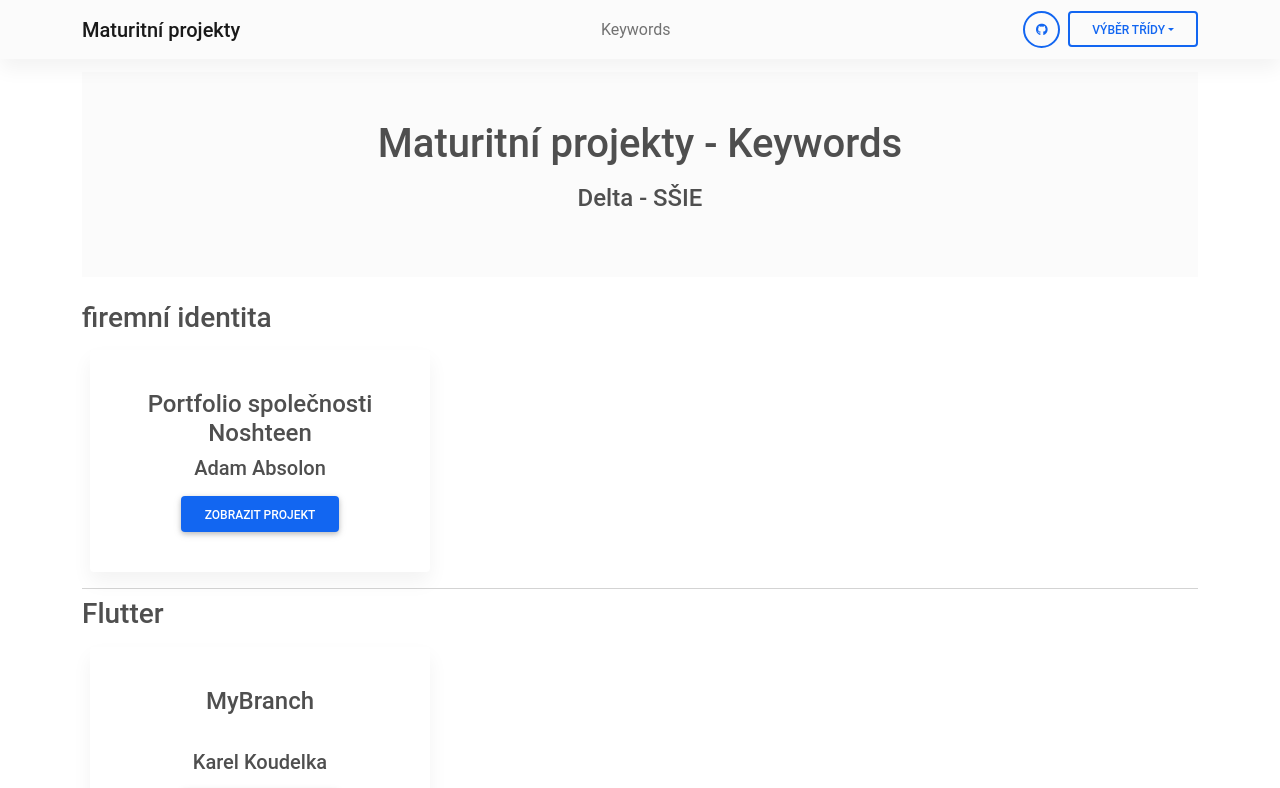
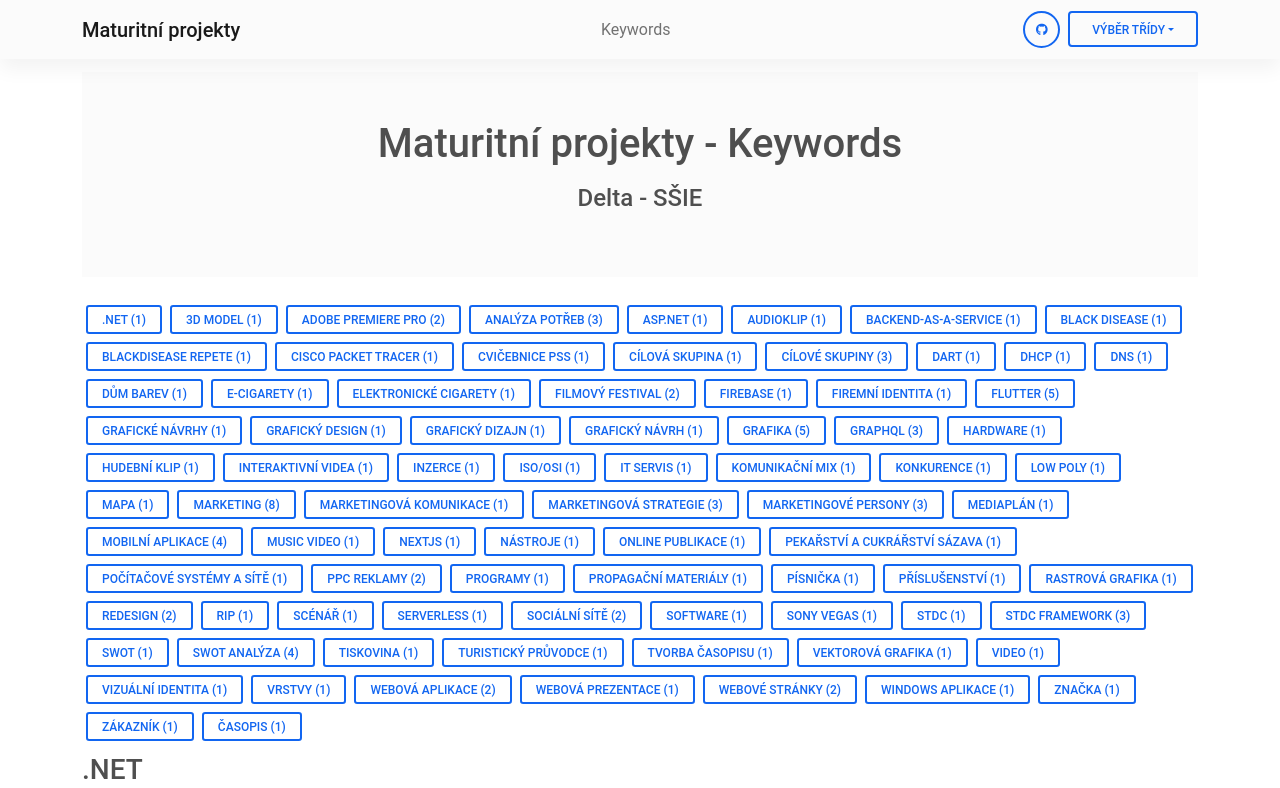
Before and after one commit to kkoudelka/delta-project-list, a Next.js app: page /keywords in a window 1280 px wide. Shown: the top 788 px of the page. Built offline with nearby package versions, Linux system fonts and the light colour scheme.

Commit message:
fix: keywords

```diff
--- a/components/project-card/project-card.tsx
+++ b/components/project-card/project-card.tsx
@@ -12,8 +12,9 @@ const TridaCard: React.FC<IProps> = ({ project, tridaBaseUrl }) => {
   }.${tridaBaseUrl}${project.inRoot ? "" : "/maturita"}`;
 
   return (
-    <div className="card m-2 py-4 text-center">
-      <div className="card-body">
+    <div className="p-2 py-4 h-100">
+      <div className="card text-center h-100">
+        <div className="card-body h-100">
           <h4 className="card-title" style={{ minHeight: 55 }}>
             {project.title}
           </h4>
@@ -26,6 +27,7 @@ const TridaCard: React.FC<IProps> = ({ project, tridaBaseUrl }) => {
           </a>
         </div>
       </div>
+    </div>
   );
 };
 
--- a/pages/keywords.tsx
+++ b/pages/keywords.tsx
@@ -30,11 +30,25 @@ const KeywordPage: React.FC<IProps> = ({ keywordProjects }) => {
             </Link>
           </div>
 
+          <div className="list-group list-group-horizontal flex-wrap list-group-flush">
+            {keywordProjects.map((x, i) => (
+              <div key={i} className="px-1 py-1">
+                <Link key={i} href={`#keyword-${i}`} passHref>
+                  <div className="btn btn-sm btn-outline-primary">
+                    {x.keyword} ({x.projects.length ?? 0})
+                  </div>
+                </Link>
+              </div>
+            ))}
+          </div>
+
           {keywordProjects.map((a, i) => (
             <div key={i}>
               <div className="row my-2">
                 <div className="col-12">
-                  <h3 className="h3-responsive">{a.keyword}</h3>
+                  <h3 className="h3-responsive" id={`keyword-${i}`}>
+                    {a.keyword}
+                  </h3>
                 </div>
                 {a.projects.map((x, y) => (
                   <div key={`proj-${y}`} className="col-12 col-md-6 col-lg-4">
@@ -57,7 +71,7 @@ const KeywordPage: React.FC<IProps> = ({ keywordProjects }) => {
 export default KeywordPage;
 
 export const getStaticProps: GetStaticProps<IProps> = async (context) => {
-  // take projects from each class into a variable
+  // take projects from each className into a variable
   const projects: IProject[] = classes.reduce((acc, curr) => {
     return [...acc, ...curr.projects];
   }, []);
--- a/src/projects/classes/19-20/B19-20.ts
+++ b/src/projects/classes/19-20/B19-20.ts
@@ -9,37 +9,103 @@ const B1920: ITrida = {
       title: "Zhodnocení online marketingové strategie společnosti Dům Barev",
       authorName: "Martin Bureš",
       subdomain: "b2016burema",
+      keywords: [
+        "Dům Barev",
+        "analýza potřeb",
+        "konkurence",
+        "marketing",
+        "zákazník",
+        "značka",
+        "grafika",
+        "redesign",
+      ],
     },
     {
       title: "Studentská Jízda (Cleach)",
       authorName: "Martin Ďuriš",
       subdomain: "b2016durima",
+      keywords: [
+        "Backend-as-a-service",
+        "GraphQL",
+        "Firebase",
+        "Serverless",
+        "Flutter",
+      ],
     },
     {
       title: "Žolíky",
       authorName: "Jirka Falta",
       subdomain: "b2016faltji",
+      keywords: [
+        "webová aplikace",
+        "mobilní aplikace",
+        "Windows aplikace",
+        "ASP.NET",
+        "Flutter",
+      ],
     },
     {
       title: "Music video k písničce Repete od skupiny BlackDisease",
       authorName: "Vojta Hečlo",
       subdomain: "b2016heclvo",
+      keywords: [
+        "Music Video",
+        "audioklip",
+        "Black Disease",
+        "video",
+        "hudební klip",
+        "Adobe Premiere Pro",
+        "Sony Vegas",
+        "grafika",
+        "písnička",
+        "BlackDisease Repete",
+      ],
     },
     {
       title:
         "Marketingová komunikace a komunikační mix pro vlastní IT firmu - IT Servis Jiránek",
       authorName: "Vojtěch Jiránek",
       subdomain: "b2016jiravo",
+      keywords: [
+        "Marketing",
+        "marketingová komunikace",
+        "komunikační mix",
+        "inzerce",
+        "IT servis",
+        "hardware",
+        "software",
+        "webové stránky",
+      ],
     },
     {
       title: "Marketingová kampaň pro firmu MySmartHouse.cz",
       authorName: "Daniel Jirásek",
       subdomain: "b2016jirada",
+      keywords: [
+        "Marketing",
+        "marketingová strategie",
+        "SWOT",
+        "SWOT analýza",
+        "STDC",
+        "STDC framework",
+        "cílové skupiny",
+        "marketingové persony",
+        "webové stránky",
+        "grafický design",
+      ],
     },
     {
       title: "Sázava GO",
       authorName: "Jan Kollert",
       subdomain: "b2016kollja",
+      keywords: [
+        "Mobilní aplikace",
+        "Pekařství a cukrářství Sázava",
+        "Flutter",
+        ".NET",
+        "Dart",
+        "GraphQL",
+      ],
     },
     {
       title: "MyBranch",
@@ -58,17 +124,36 @@ const B1920: ITrida = {
       title: "Marketingová strategie firmy U Dvou krkoviček s.r.o.",
       authorName: "Denisa Lohniská",
       subdomain: "b2016lohnde",
+      keywords: [
+        "marketing",
+        "marketingová strategie",
+        "SWOT analýza",
+        "STDC Framework",
+        "cílové skupiny",
+        "PPC reklamy",
+        "marketingové persony",
+        "grafické návrhy",
+      ],
     },
     {
       title:
         "Návrh celé marketingové strategie a brandu společnosti Zooflor Holice",
       authorName: "Robin Mácháček",
       subdomain: "b2016machro",
+      keywords: [
+        "Marketing",
+        "SWOT analýza",
+        "STDC framework",
+        "cílové skupiny",
+        "marketingové persony",
+        "grafický návrh",
+      ],
     },
     {
       title: "Inteligentní turistický průvodce",
       authorName: "Martin Rohr",
       subdomain: "b2016rohrma",
+      keywords: ["Turistický průvodce", "mobilní aplikace", "Flutter", "mapa"],
     },
     {
       title: "???",
@@ -79,45 +164,85 @@ const B1920: ITrida = {
       title: "Short - The Rapture",
       authorName: "Ondřej Soukup",
       subdomain: "b2016soukon",
+      keywords: ["Adobe Premiere Pro", "Scénář", "nástroje", "programy"],
     },
     {
       title:
         "Propagace, marketing a organizace regionálního festivalu dokumentárních filmů o lidských právech JEDEN SVĚT 2019",
       authorName: "Michal Špitálský",
       subdomain: "b2016spitmi",
+      keywords: ["Filmový festival", "marketing", "grafika", "sociální sítě"],
     },
     {
       title: "Cvičebnice pro počítačové systémy a sítě",
       authorName: "Michal Štěrba",
       subdomain: "b2016stermi",
+      keywords: [
+        "Počítačové systémy a sítě",
+        "Cisco Packet Tracer",
+        "Cvičebnice pss",
+        "RIP",
+        "ISO/OSI",
+        "DHCP",
+        "DNS",
+      ],
     },
     {
       title:
         "Marketingová strategie pro Chovatelsko-zahrádkářské centrum Holice",
       authorName: "Denisa Štěrbová",
       subdomain: "b2016sterde",
+      keywords: [
+        "Analýza potřeb",
+        "marketingová strategie",
+        "cílová skupina",
+        "SWOT analýza",
+        "PPC reklamy",
+        "vizuální identita",
+      ],
     },
     {
       title:
         "Propagace, marketing a organizace regionálního festivalu dokumentárních filmů o lidských právech JEDEN SVĚT 2019",
       authorName: "Jakub Tesařík",
       subdomain: "b2016tesaja",
+      keywords: ["Filmový festival", "marketing", "grafika", "sociální sítě"],
     },
     {
       title: "Re-design časopisu školy Delta",
       authorName: "Přemysl Tichý",
       subdomain: "b2016tichpr",
+      keywords: [
+        "Časopis",
+        "Redesign",
+        "Tvorba časopisu",
+        "Vektorová grafika",
+        "Rastrová grafika",
+        "Grafika",
+        "Online Publikace",
+        "Vrstvy",
+        "Tiskovina",
+      ],
     },
     {
       title: "Balíček 3D low poly modelů",
       authorName: "Vojtěch Vázler",
-      subdomain: "b2016tichpr",
+      subdomain: "b2016vazlvo",
+      keywords: ["3D model", "Low poly"],
     },
     {
       title:
         "Zhodnocení online marketingové strategie e-shopu OKProdej a návrh nové marketingové strategie",
       authorName: "Filip Zahálka",
       subdomain: "b2016zahafi",
+      keywords: [
+        "elektronické cigarety",
+        "příslušenství",
+        "e-cigarety",
+        "marketing",
+        "mediaplán",
+        "analýza potřeb",
+      ],
     },
   ],
 };
```
Lines whose indentation alone changed are shown as unchanged.
